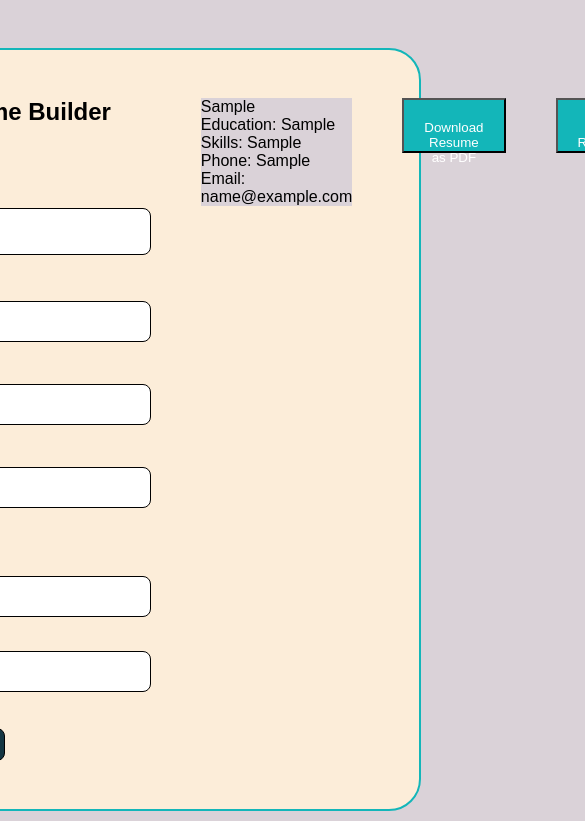
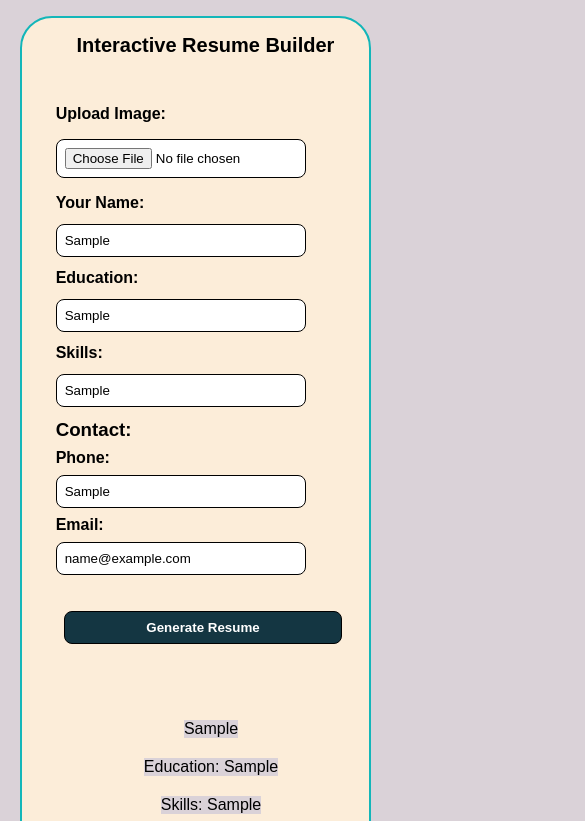
Before and after one commit to MustafaYamin/Static-Resume-Builder, a plain HTML site: page index.html in a window 390 px wide. Both pictures are taken after typing "Sample", "Sample", "Sample", "Sample", "name@example.com" into the empty fields and a click on the button "Generate Resume". Shown: the top 821 px of the page, 585 px wide, since content can reach past the window. Drawn offline with nearby package versions, Linux system fonts and the light colour scheme.

Commit message:
Add files via upload

```diff
--- a/style.css
+++ b/style.css
@@ -1,4 +1,4 @@
-*{
+/* *{
     margin: 0;
     padding: 0;
     font-family:Arial, Helvetica, sans-serif;
@@ -139,7 +139,7 @@ input{
 
 
 
-.resume-preview-content.editable input {
+/* .resume-preview-content.editable input {
     padding: 0.75rem;
     width: 24rem;
     margin-bottom: 0.5rem;
@@ -160,7 +160,7 @@ input{
 
   .resume-preview-content.editable button:hover {
     background-color: #0c2f35;
-  }
+  } */
 
 
 
@@ -168,7 +168,7 @@ input{
 
   /* download pdf */
 
-  #download-pdf{
+  /* #download-pdf{
     width: 230px;
     height: 55px;
     padding: 20px;
@@ -192,4 +192,263 @@ input{
     padding: 20px;
     color: white;
     background-color: #13B6B9;
-  }
+  } */
+
+
+
+
+  * {
+    margin: 0;
+    padding: 0;
+    font-family: Arial, Helvetica, sans-serif;
+    background-color: #DAD2D8;
+}
+
+body {
+    display: flex;
+    justify-content: center;
+    gap: 20px;
+    flex-wrap: wrap;
+}
+
+h2 {
+    background: #FCEDD9;
+    margin-bottom: 3rem;
+    margin-left: 1.3rem;
+    text-align: center;
+}
+
+label {
+    background: #FCEDD9;
+    font-weight: 600;
+}
+
+input {
+    background: #FCEDD9;
+}
+
+div {
+    background: #FCEDD9;
+}
+
+h3 {
+    background: #FCEDD9;
+    font-weight: 600;
+}
+
+.resume-builder {
+    border: 2px solid #13B6B9;
+    display: flex;
+    justify-content: center;
+    gap: 50px;
+    margin-top: 3rem;
+    padding: 3rem;
+    background: #FCEDD9;
+    width: 90%;
+    height: 100%;
+    border-radius: 2rem;
+    margin-bottom: 3rem;
+    flex-wrap: wrap;
+    box-sizing: border-box;
+}
+
+.main-h {
+    display: flex;
+    justify-content: center;
+    flex-wrap: wrap;
+    width: 100%;
+}
+
+#r-input {
+    display: flex;
+    flex-direction: column;
+    gap: 1rem;
+    background: #FCEDD9;
+    flex-wrap: inherit;
+    width: 100%;
+}
+
+.img-txt {
+    font-weight: 600;
+}
+
+.r-plac-hldr {
+    display: flex;
+    flex-direction: column;
+    gap: 0.75rem;
+    flex-wrap: inherit;
+}
+
+#contact {
+    display: flex;
+    flex-direction: column;
+    gap: 0.5rem;
+}
+
+input {
+    padding: 0.75rem;
+    width: 24rem;
+    border: 0.5px solid black;
+    border-radius: 0.5rem;
+    background: #ffffff;
+    box-sizing: border-box;
+    max-width: 100%;
+}
+
+#gen-rusme {
+    padding: 0.5rem;
+    background: #143642;
+    font-weight: bold;
+    margin-top: 1.5rem;
+    border: 0.5px solid black;
+    width: 16rem;
+    margin-left: 0.5rem;
+    border-radius: 0.5rem;
+    color: white;
+}
+
+#download-pdf,
+#edit-resume,
+#share-resume {
+    width: 230px;
+    height: 55px;
+    padding: 20px;
+    color: white;
+    background-color: #13B6B9;
+    margin: 10px 0;
+    border-radius: 0.5rem;
+    text-align: center;
+    box-sizing: border-box;
+}
+
+.resume-preview-content {
+    display: flex;
+    flex-direction: column;
+    align-items: center;
+}
+
+.resume-preview-content img {
+    width: 100px;
+    border-radius: 50%;
+}
+
+.resume-preview-content p {
+    margin: 10px 0;
+    text-align: center;
+}
+
+/* Editable Fields in Preview Mode */
+.resume-preview-content.editable input {
+    padding: 0.75rem;
+    width: 100%;
+    margin-bottom: 0.5rem;
+    border: 1px solid #ccc;
+    border-radius: 0.5rem;
+    background-color: #f4f4f4;
+    font-size: 1rem;
+}
+
+.resume-preview-content.editable button {
+    background-color: #143642;
+    color: white;
+    padding: 0.75rem;
+    border: none;
+    border-radius: 0.5rem;
+    cursor: pointer;
+}
+
+.resume-preview-content.editable button:hover {
+    background-color: #0c2f35;
+}
+
+/* Media Queries for Responsive Design */
+@media (max-width: 1200px) {
+    .resume-builder {
+        flex-direction: column;
+        align-items: center;
+    }
+
+    .resume-preview-content {
+        width: 100%;
+        padding: 1rem;
+    }
+
+    input {
+        width: 80%;
+        max-width: 300px;
+    }
+
+    #gen-rusme, #download-pdf, #edit-resume, #share-resume {
+        width: 80%;
+        max-width: 300px;
+    }
+
+    .resume-builder {
+        padding: 2rem;
+    }
+}
+
+@media (max-width: 768px) {
+    .resume-builder {
+        padding: 1.5rem;
+    }
+
+    input {
+        width: 100%;
+        max-width: 90%;
+    }
+
+    .resume-builder {
+        flex-direction: column;
+        align-items: center;
+        margin-top: 1rem;
+    }
+
+    #gen-rusme,
+    #download-pdf,
+    #edit-resume,
+    #share-resume {
+        width: 90%;
+        max-width: 350px;
+    }
+
+    h2 {
+        font-size: 1.5rem;
+    }
+
+    label {
+        font-size: 1rem;
+    }
+
+    .resume-preview-content p {
+        font-size: 1rem;
+    }
+}
+
+@media (max-width: 480px) {
+    .resume-builder {
+        padding: 1rem;
+    }
+
+    .resume-preview-content {
+        padding: 1rem;
+        width: 100%;
+    }
+
+    input {
+        width: 100%;
+        padding: 0.5rem;
+    }
+
+    #gen-rusme,
+    #download-pdf,
+    #edit-resume,
+    #share-resume {
+        width: 100%;
+        max-width: none;
+    }
+
+    h2 {
+        font-size: 1.25rem;
+    }
+}
```
